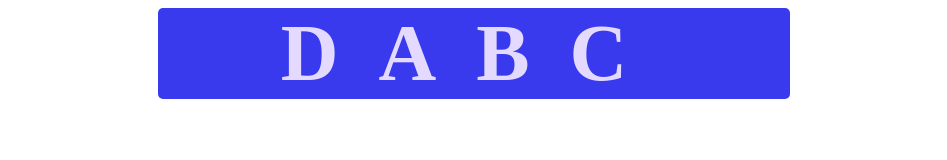
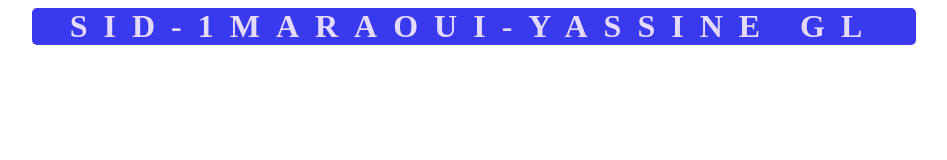
Before and after one commit to Maraoui21/Javascript-Exercices, a plain HTML site: page EX4/index.html in a window 1280 px wide. Shown: the whole page, without its empty margins (166-1113 px from the left). Drawn offline with Linux system fonts and the light colour scheme.

Commit message:
second modif

```diff
--- a/EX4/index.html
+++ b/EX4/index.html
@@ -7,10 +7,10 @@
     <title>Document</title>
     <style>
         #text{
-            font-size: 5em;
+            font-size: 2em;
             text-align: center;
             letter-spacing: 0.5em;
-            width: 50%;
+            width: 70%;
             display: block;
             margin: auto;
             background-color: rgb(57, 57, 238);
@@ -22,7 +22,7 @@
     </style>
 </head>
 <body>
-    <p id="text">ABCD</p>
+    <p id="text">MARAOUI-YASSINE GLSID-1</p>
     <script src="./script.js"></script>
 </body>
 </html>
--- a/EX4/script.js
+++ b/EX4/script.js
@@ -10,4 +10,5 @@ setInterval(changeLetter = () =>{
         NewTxt += Txt[i];
     }
     document.querySelector('#text').innerHTML = NewTxt;
+    document.querySelector('title').innerHTML = NewTxt;
 },1000);
```
